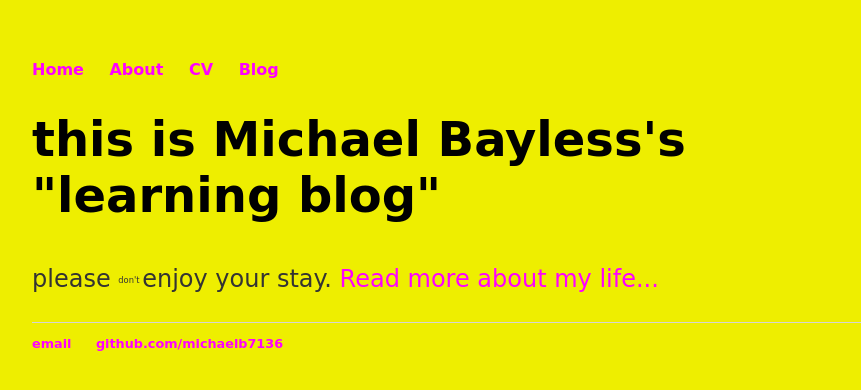
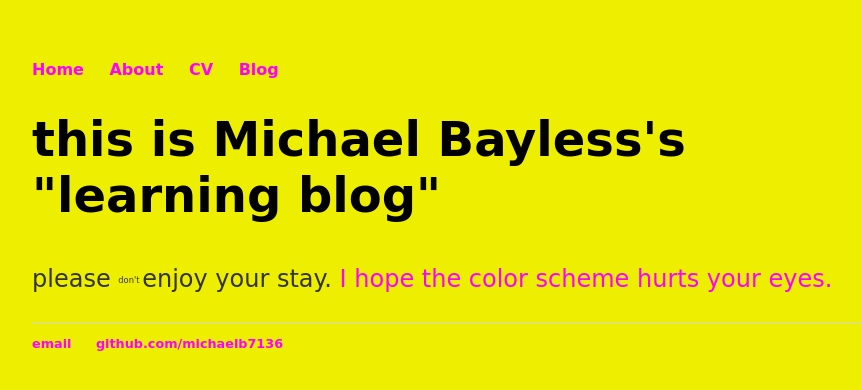
Before and after one commit to michaelb7136/michaelb7136, a Jekyll site: the page built from index.html, in a window 1280 px wide. Shown: the top 390 px of the page, without its empty margins (160-1021 px from the left). Built offline with Jekyll 4.4.1, drawn with Linux system fonts in a browser that asks for light colours.

Commit message:
Update index.html

```diff
--- a/index.html
+++ b/index.html
@@ -5,5 +5,5 @@ title: Michael Bayless's learning blog
 
 <div class="blurb">
 	<h1>this is Michael Bayless's "learning blog"</h1>
-	<p>please <sup> <sub> <small> don't </small> </sub> </sup> enjoy your stay. <a href="/about">Read more about my life...</a></p>
+	<p>please <sup> <sub> <small> don't </small> </sub> </sup> enjoy your stay. <a href="/about">I hope the color scheme hurts your eyes.</a></p>
 </div><!-- /.blurb -->
```
